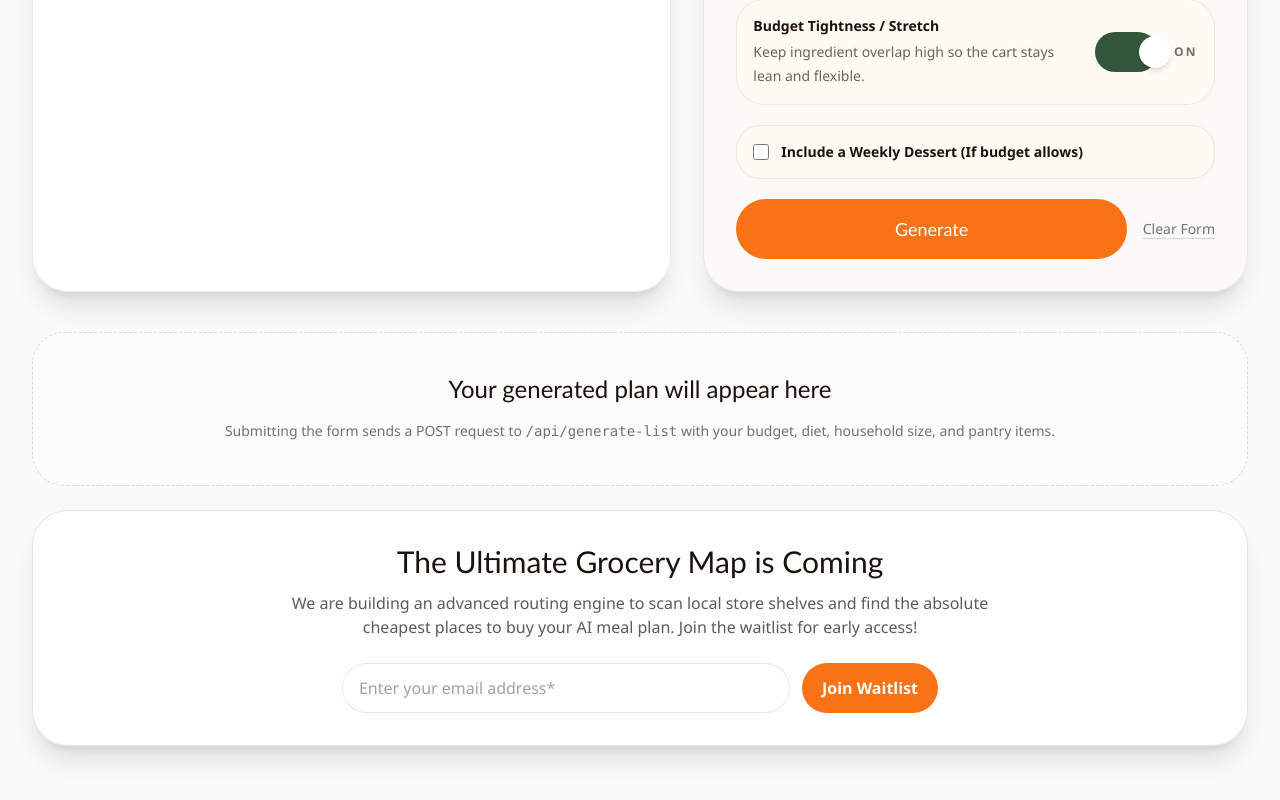
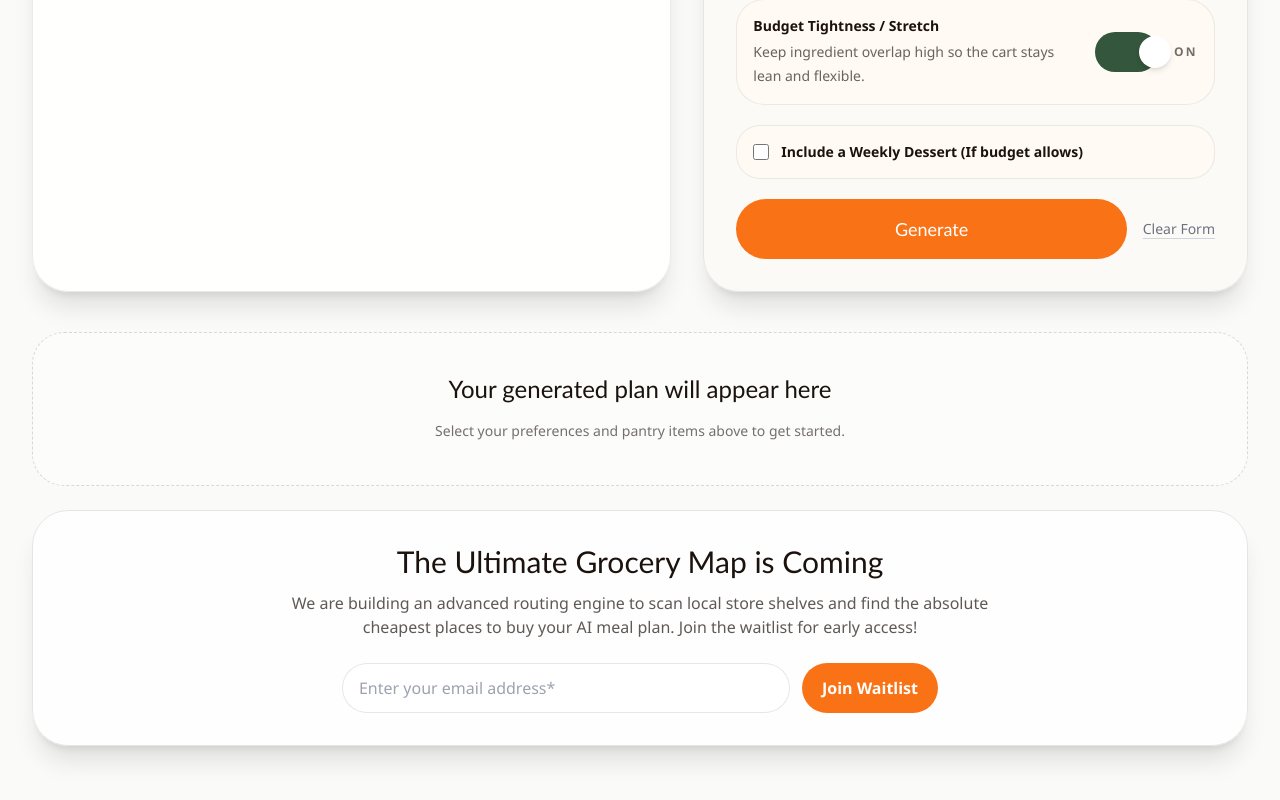
Before and after one commit to ljhooks6/smartcart, a Next.js app: page / in a window 1280 px wide. Shown: the part 2076-2876 px from the top of the page. Built offline with nearby package versions, Linux system fonts and the light colour scheme.

Commit message:
Removed all API debug text and added image disclaimer

```diff
--- a/components/smart-cart-app.fixed.tsx
+++ b/components/smart-cart-app.fixed.tsx
@@ -1149,8 +1149,9 @@ export function SmartCartApp() {
                 <div className="flex flex-col gap-4 sm:flex-row sm:items-end sm:justify-between">
                   <div>
                     <p className="font-display text-3xl text-ink">Your 5-day plan</p>
-                    <p className="mt-2 text-sm leading-6 text-ink/70">
-                      These results are coming directly from <code>/api/generate-list</code>.
+                    <p className="mt-2 text-sm italic leading-6 text-ink/70">
+                      Images are dynamically sourced for visual inspiration and may not perfectly
+                      reflect the specific AI-generated recipe.
                     </p>
                   </div>
                   <div className="rounded-2xl bg-pine px-4 py-3 text-cream">
@@ -1448,8 +1449,7 @@ export function SmartCartApp() {
               <div className="rounded-[2rem] border border-dashed border-pine/20 bg-white/40 p-10 text-center text-ink/60">
                 <p className="font-display text-2xl text-ink">Your generated plan will appear here</p>
                 <p className="mt-3 text-sm leading-7">
-                Submitting the form sends a POST request to <code>/api/generate-list</code> with
-                your budget, diet, household size, and pantry items.
+                  Select your preferences and pantry items above to get started.
                 </p>
               </div>
             )}
```
Lines whose indentation alone changed are shown as unchanged.
